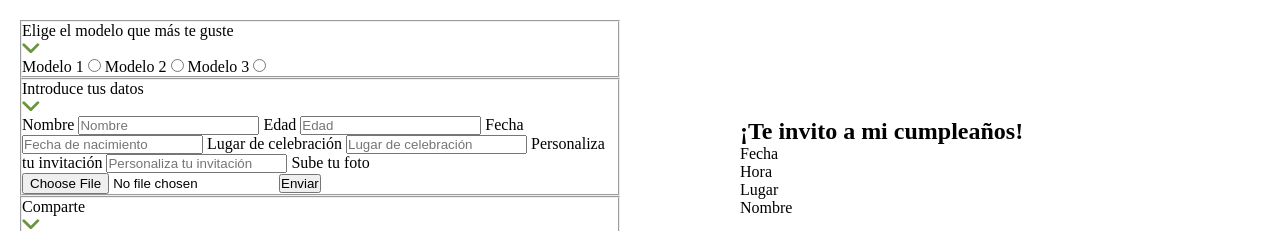
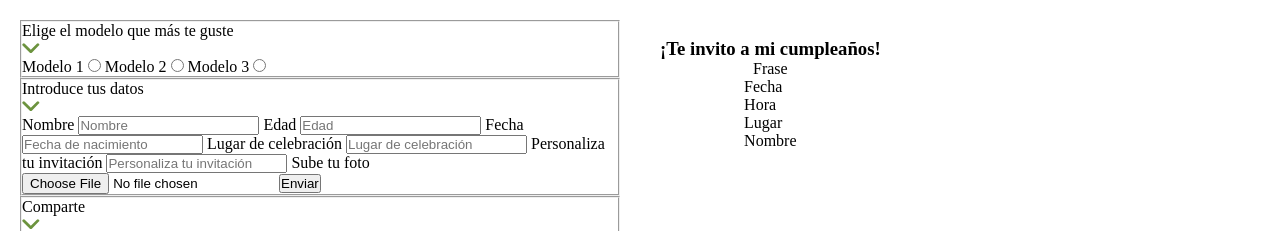
Before and after one commit to Patrigar10/project-promo-48-module-2-team-1, a website built with Vite: page src/form.html in a window 1280 px wide. Shown: the top 231 px of the page. Built offline with nearby package versions, Linux system fonts and the light colour scheme.

Commit message:
small changes

```diff
--- a/src/partials/preview.html
+++ b/src/partials/preview.html
@@ -1,11 +1,13 @@
+<section class="preview">
     <div>
         <img src="" alt="">
     </div>
     <h1>¡Te invito a mi cumpleaños!</h1>
-<p></p>
+    <p>Frase</p>
     <ul>
         <li>Fecha</li>
         <li>Hora</li>
         <li>Lugar</li>
         <li>Nombre</li>
     </ul>
+</section>
--- a/src/scss/layout/_form.scss
+++ b/src/scss/layout/_form.scss
@@ -12,6 +12,6 @@
     }
 
     &__preview {
-        padding: 100px;
+        padding: 20px;
     }
 }
--- /dev/null
+++ b/src/scss/layout/_preview.scss
@@ -0,0 +1,6 @@
+.preview {
+    display: flex;
+    flex-direction: column;
+    justify-content: center;
+    align-items: center;
+}
--- a/src/scss/main.scss
+++ b/src/scss/main.scss
@@ -4,4 +4,5 @@
 @use 'layout/fdesign';
 @use 'layout/ffillout';
 @use 'layout/fshare';
+@use 'layout/preview';
 @use 'layout/footer';
```
Lines whose indentation alone changed are shown as unchanged.
